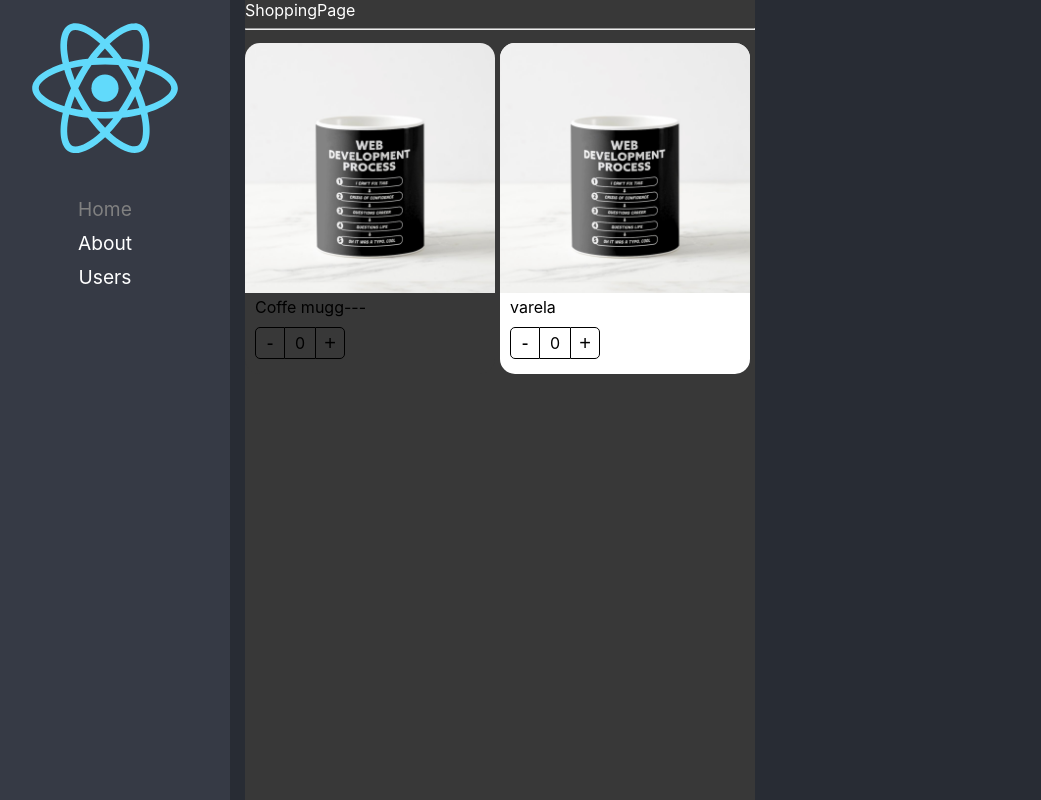
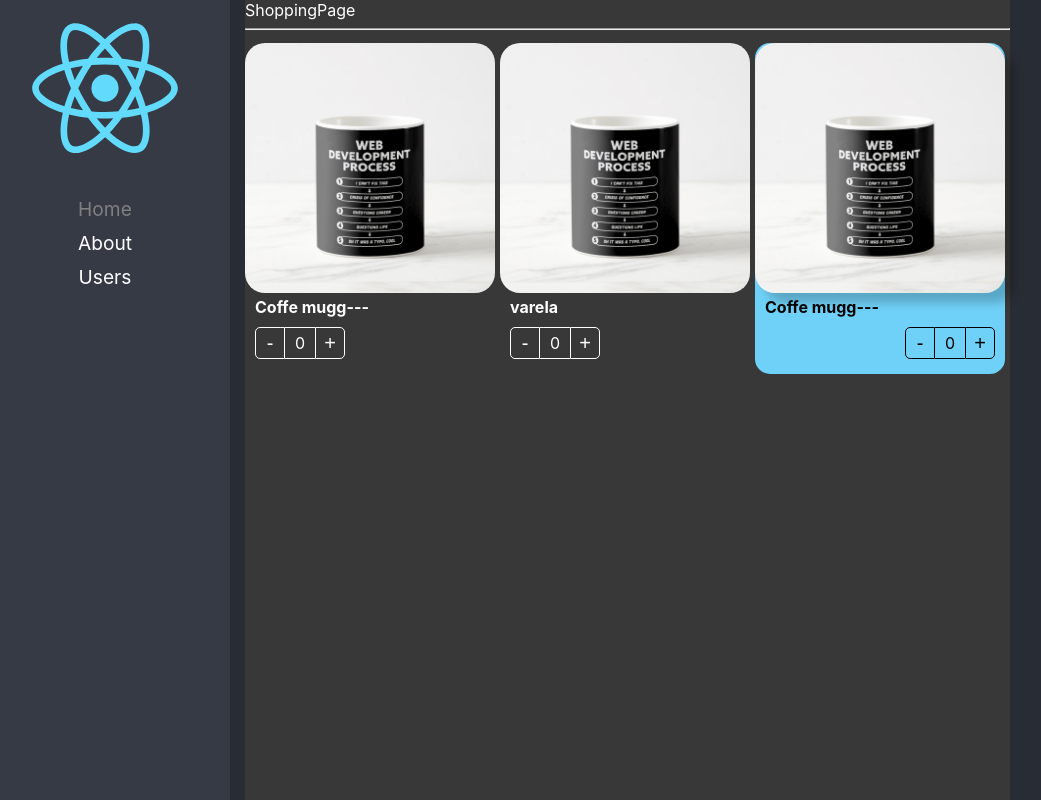
Before and after one commit to tonovarela/react-app-routes, a React (Create React App) app: page /shopping in a window 1280 px wide. Shown: the whole page, without its empty margins (20-1061 px from the left). Built offline with nearby package versions, Linux system fonts and the light colour scheme.

Commit message:
Fin de la seccion 6

```diff
--- a/src/02-component-patterns/components/ProductButton.tsx
+++ b/src/02-component-patterns/components/ProductButton.tsx
@@ -3,13 +3,17 @@
 import styles from '../styles/styles.module.css';
 import { ProductContext } from "./ProductCard";
 
+export interface Props {
+    className?: string;
+    style?:React.CSSProperties
+}
 
-export const ProductButtons = () => {
+export const ProductButtons = ( {className ='',style}:Props) => {
 
     const { increaseBy, counter } = useContext(ProductContext);
     return (
-        <div className={styles.buttonsContainer}>
-            <button className={styles.buttonMinus} onClick={() => increaseBy(-1)}> - </button>
+        <div className={`${styles.buttonsContainer} ${className}`}  style={style}>
+            <button className={`${styles.buttonMinus}`} onClick={() => increaseBy(-1)}> - </button>
             <div className={styles.countLabel}>{counter}</div>
             <button className={styles.buttonAdd} onClick={() => increaseBy(+1)}> + </button>
         </div>
--- a/src/02-component-patterns/components/ProductCard.tsx
+++ b/src/02-component-patterns/components/ProductCard.tsx
@@ -2,25 +2,24 @@
 
 import { useProduct } from './../hooks/useProduct';
 import { Product, ProductContextProps } from '../interfaces/interfaces';
-import { createContext, ReactElement } from 'react';
-
+import { createContext } from 'react';
 
 export const ProductContext = createContext({} as ProductContextProps)
 export const { Provider } = ProductContext;
 
-
 export interface Props {
     product: Product,
     className?: string,
-    children?: ReactElement | ReactElement[];
+    children?: React.ReactElement | React.ReactElement[];
+    style?:React.CSSProperties
 }
 
 
-export const ProductCard = ({ children, product, className }: Props) => {
+export const ProductCard = ({ children, product, className ,style={}}: Props) => {
     const { counter, increaseBy } = useProduct();
     return (
         <Provider value={{ counter, increaseBy, product }}>
-            <div className={`${styles.productCard} ${className}`}>
+            <div className={`${styles.productCard} ${className}`}  style={style}>
                 {children}
             </div>
         </Provider>
--- a/src/02-component-patterns/components/ProductImage.tsx
+++ b/src/02-component-patterns/components/ProductImage.tsx
@@ -5,11 +5,15 @@
 import styles from '../styles/styles.module.css';
 import { ProductContext } from "./ProductCard";
 
-
-export const ProductImage = ({ img = '' }) => {
+export interface Props {
+    img?:string;
+    className?:string;
+    style?:React.CSSProperties
+}
+export const ProductImage = ({ img = '',className ='',style }:Props) => {
     const { product } = useContext(ProductContext)
     const imagen =img.length > 0?img :product.img
     return (
-        <img className={styles.productImg} src={imagen ?imagen : noImage} alt="Product"></img>
+        <img className={ `${styles.productImg} ${className} `}  style={style}  src={imagen ?imagen : noImage} alt="Product"></img>
     )
 }
--- a/src/02-component-patterns/components/ProductTitle.tsx
+++ b/src/02-component-patterns/components/ProductTitle.tsx
@@ -3,10 +3,15 @@
 import styles from '../styles/styles.module.css';
 import { ProductContext } from "./ProductCard";
 
-export const ProductTitle = ({ title = '' }) => {
+export interface Props {
+    title?:string;
+    className?:string;
+    style?:React.CSSProperties;
+}
+export const ProductTitle = ({ title = '',className='' ,style}:Props) => {
     const { product } = useContext(ProductContext)
     let titulo=title.length > 0?title:product.title;
     return (
-        <span className={styles.productDescription}>{titulo}</span>
+        <span className={`${styles.productDescription} ${className}`} style={style}>{titulo}</span>
     )
 }
--- a/src/02-component-patterns/components/index.ts
+++ b/src/02-component-patterns/components/index.ts
@@ -4,6 +4,9 @@
 import { ProductButtons } from './ProductButton';
 import { ProductImage } from './ProductImage';
 import { ProductTitle } from './ProductTitle';
+
+
+
 export { ProductButtons } from './ProductButton';
 export { ProductImage } from './ProductImage';
 export { ProductTitle } from './ProductTitle';
--- a/src/02-component-patterns/pages/ShoppingPage.tsx
+++ b/src/02-component-patterns/pages/ShoppingPage.tsx
@@ -6,24 +6,33 @@
   title: "Coffe mugg---",
   img: "coffee-mug.png"
 }
-
 export const ShoppingPage = () => {
   return (
     <div className="bg-dark">
       ShoppingPage
       <hr />
-      <div style={{ display: 'flex', flexDirection: "row", flexWrap: 'wrap' }} >
-      <ProductCard className="bg-dark" product={product}>
-        <ProductImage></ProductImage>
-        <ProductTitle></ProductTitle>
-        <ProductButtons></ProductButtons>
+      <div style={{ display: 'flex', flexDirection: "row",flexGrow:2, flexWrap: 'wrap' }} >
+      <ProductCard className="bg-dark text-white " product={product}>
+        <ProductImage className="custom-image"></ProductImage>
+        <ProductTitle className="text-white text-bold"></ProductTitle>
+        <ProductButtons className="custom-buttons"></ProductButtons>
       </ProductCard>
 
 
-      <ProductCard  product={product}>
-        <ProductCard.Image></ProductCard.Image>
-        <ProductCard.Title title={"varela"} ></ProductCard.Title>
-        <ProductCard.Buttons></ProductCard.Buttons>
+
+
+
+
+      <ProductCard  product={product} className="bg-dark text-white ">
+        <ProductCard.Image className="custom-image"></ProductCard.Image>
+        <ProductCard.Title className="text-white text-bold" title={"varela"} ></ProductCard.Title>
+        <ProductCard.Buttons className="custom-buttons"></ProductCard.Buttons>
+      </ProductCard>
+
+      <ProductCard  product={product} style={{backgroundColor:'#70D1F8'}}>
+        <ProductImage style={{boxShadow:'10px 10px 10px rgba(0,0,0 ,0.2)'}} className="custom-image"></ProductImage>
+        <ProductTitle style={{fontWeight:'bold'}} ></ProductTitle>
+        <ProductButtons style={{display:'flex',justifyContent:'end'}}></ProductButtons>
       </ProductCard>
       </div>
 
--- a/src/02-component-patterns/styles/custom-style.css
+++ b/src/02-component-patterns/styles/custom-style.css
@@ -1,3 +1,18 @@
 .bg-dark{
     background-color: rgb(56,56,56);
 }
+.text-white{
+    color:white
+}
+.text-bold{
+    font-weight: 700
+}
+.custom-image {
+    border-radius: 20px;
+    border-radius: 20px;
+}
+
+.custom-buttons button,.custom-buttons div {
+    color:white;
+    border-color: white;
+}
```
Also changed, not shown: src/02-component-patterns/interfaces/interfaces.ts (+6 -3 lines).
